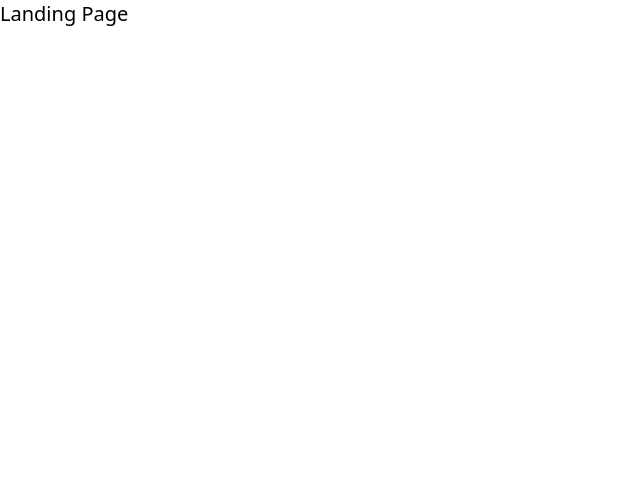
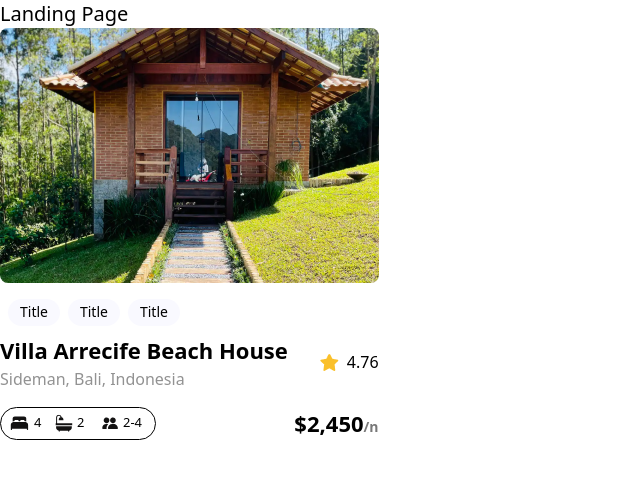
Before and after one commit to EliasDerbewBelay/alx-project-0x00-setup, a Next.js app in the folder alx-project-0x00/: page /landing in a window 1280 px wide. Shown: the top 478 px of the page, without its empty margins (0-640 px from the left). Built offline with nearby package versions, Linux system fonts and the light colour scheme.

Commit message:
using components

```diff
--- a/alx-project-0x00/pages/landing.tsx
+++ b/alx-project-0x00/pages/landing.tsx
@@ -1,7 +1,10 @@
+import Card from "@/components/Card";
 const Landing: React.FC = () => {
   return (
     <div>
       <h1 className="text-xl font-extralight">Landing Page</h1>
+
+      <Card />
     </div>
   );
 };
```
Also changed, not shown: alx-project-0x00/public/assets/house.png (renamed from alx-project-0x00/public/assets/images/house.png), alx-project-0x00/public/assets/star.png (renamed from alx-project-0x00/public/assets/images/star.png).
